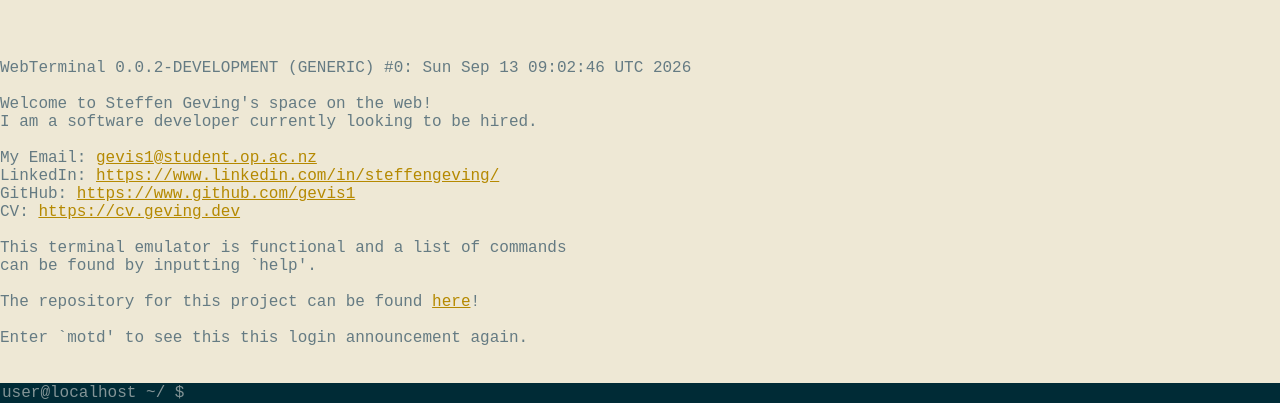
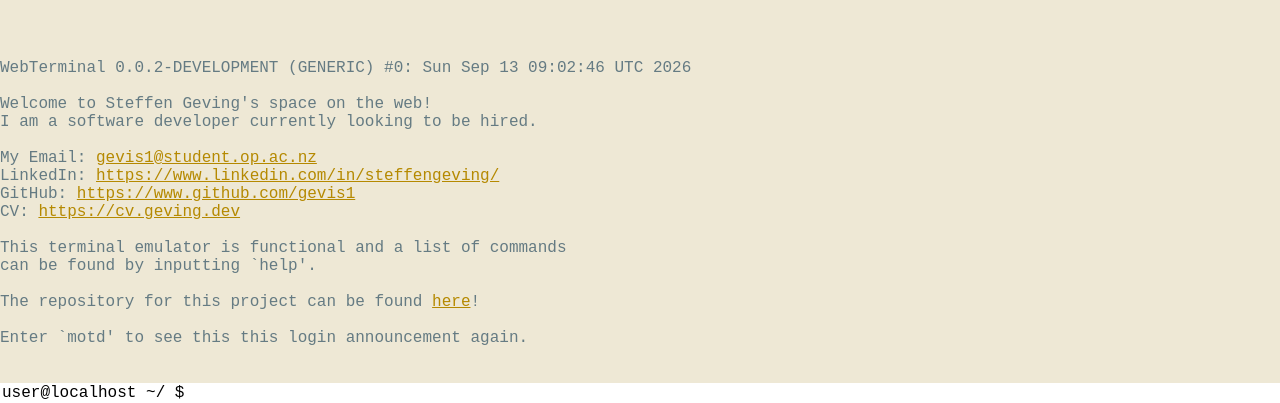
Before and after one commit to GEVIS1/terminal-emulator-web, a website built with Vite: page index.html in a window 1280 px wide. Shown: the part 397-800 px from the top of the page. Built offline with nearby package versions, Linux system fonts and the light colour scheme; a web font is replaced by a local one.

Commit message:
fix: remove static element style

```diff
--- a/src/style.css
+++ b/src/style.css
@@ -17,10 +17,8 @@ p {
 input {
   margin: 0;
   font-family: 'Iosefka', monospace;
-  background-color: #002b36;
   border: none;
   outline: none;
-  color: #839496;
 }
 
 #canvas {
```
